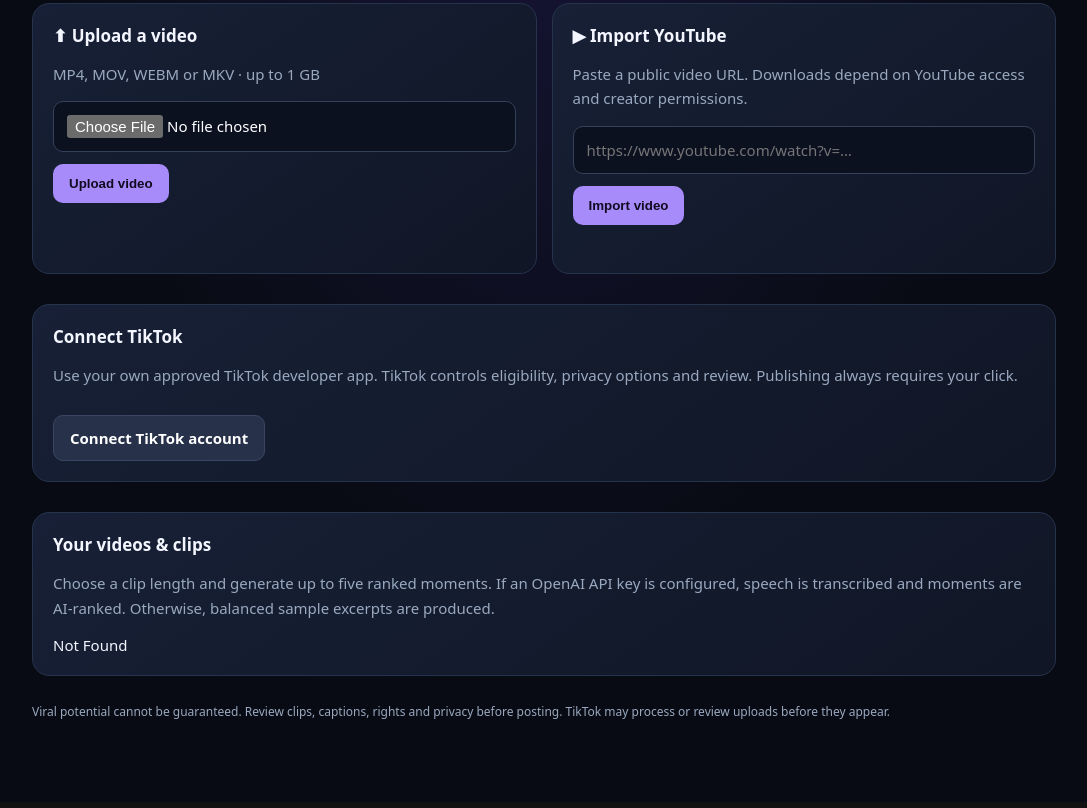
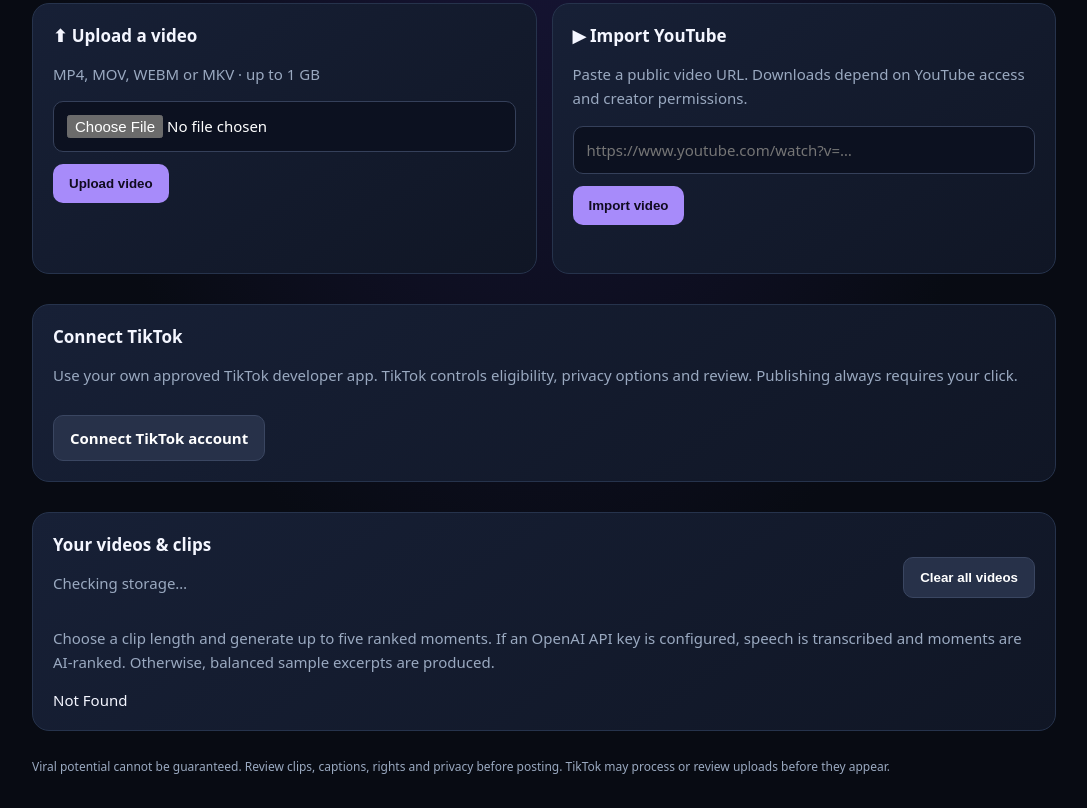
Before and after one commit to bry5jmfw65-debug/Tiktok, a plain HTML site: page static/index.html in a window 1280 px wide. Shown: the part 353-1161 px from the top of the page, without its empty margins (96-1183 px from the left). Drawn offline with Linux system fonts and the light colour scheme; no server answers.

Commit message:
Add storage meter and library cleanup controls

```diff
--- a/static/index.html
+++ b/static/index.html
@@ -11,7 +11,7 @@
 <section class="panel scan" id="uploadPanel"><h2>⬆ Upload a video</h2><p class="muted">MP4, MOV, WEBM or MKV · up to 1 GB</p><form id="upload"><input type="file" name="file" accept="video/*" required><button>Upload video</button></form><div class="progress-wrap" id="uploadProgress" aria-live="polite"><div class="progress-meta"><span id="uploadProgressLabel">Preparing upload</span><strong id="uploadPercent">0%</strong></div><div class="progress-track" role="progressbar" aria-label="Video upload progress" aria-valuemin="0" aria-valuemax="100" aria-valuenow="0" id="uploadProgressTrack"><div class="progress-fill" id="uploadProgressFill"></div></div><div class="progress-note" id="uploadProgressNote">Waiting to upload your video</div></div><div class="status" id="uploadStatus"></div></section>
 <section class="panel scan" id="youtubePanel"><h2>▶ Import YouTube</h2><p class="muted">Paste a public video URL. Downloads depend on YouTube access and creator permissions.</p><form id="youtube"><input name="url" type="url" placeholder="https://www.youtube.com/watch?v=…" required><button>Import video</button></form><div class="status" id="youtubeStatus"></div></section>
 <section class="panel full"><h2>Connect TikTok</h2><p class="muted">Use your own approved TikTok developer app. TikTok controls eligibility, privacy options and review. Publishing always requires your click.</p><a class="btn secondary" href="/api/tiktok/connect">Connect TikTok account</a></section>
-<section class="panel full"><h2>Your videos & clips</h2><p class="muted">Choose a clip length and generate up to five ranked moments. If an OpenAI API key is configured, speech is transcribed and moments are AI-ranked. Otherwise, balanced sample excerpts are produced.</p><div class="jobs" id="jobs">Loading your library…</div></section>
+<section class="panel full"><div class="row" style="align-items:center"><div><h2>Your videos & clips</h2><p class="muted" id="storageInfo">Checking storage…</p></div><div style="text-align:right"><button class="secondary" id="clearLibrary" type="button">Clear all videos</button></div></div><p class="muted">Choose a clip length and generate up to five ranked moments. If an OpenAI API key is configured, speech is transcribed and moments are AI-ranked. Otherwise, balanced sample excerpts are produced.</p><div class="jobs" id="jobs">Loading your library…</div></section>
 </div>
 <p class="small">Viral potential cannot be guaranteed. Review clips, captions, rights and privacy before posting. TikTok may process or review uploads before they appear.</p>
 </main><script>
@@ -22,7 +22,9 @@ function bind(formId,url,statusId,panelId){document.getElementById(formId).addEv
 function setUploadProgress(pct,label,note){document.getElementById("uploadPercent").textContent=pct+"%";document.getElementById("uploadProgressLabel").textContent=label;document.getElementById("uploadProgressNote").textContent=note;document.getElementById("uploadProgressFill").style.width=pct+"%";document.getElementById("uploadProgressTrack").setAttribute("aria-valuenow",String(pct))}
 function formatBytes(n){if(n<1024)return n+" B";if(n<1048576)return (n/1024).toFixed(1)+" KB";if(n<1073741824)return (n/1048576).toFixed(1)+" MB";return (n/1073741824).toFixed(2)+" GB"}
 bind("upload","/api/upload","uploadStatus","uploadPanel");bind("youtube","/api/youtube","youtubeStatus","youtubePanel");
-async function load(){const box=document.getElementById("jobs");try{const jobs=await api("/api/jobs");box.innerHTML=jobs.length?jobs.map(j=>'<article class="job"><b>'+esc(j.source)+'</b><div class="small">'+esc(j.status)+' · '+new Date(j.created*1000).toLocaleString()+'</div><form class="make row" data-id="'+esc(j.id)+'"><div><label>Clip length</label><select name="clip_length"><option>20</option><option selected>35</option><option>45</option><option>60</option></select></div><div><label>&nbsp;</label><button>Find highlights</button></div></form>'+(j.analysis_note?'<div class="note">'+esc(j.analysis_note)+'</div>':'')+(j.clips||[]).map(c=>clipHtml(c)).join("")+'</article>').join(""):'No videos yet. Upload or import one above.';box.querySelectorAll(".make").forEach(f=>f.addEventListener("submit",make));box.querySelectorAll(".publish").forEach(b=>b.addEventListener("click",publish))}catch(e){box.textContent=e.message}}
+async function load(){const box=document.getElementById("jobs");try{const jobs=await api("/api/jobs");box.innerHTML=jobs.length?jobs.map(j=>'<article class="job"><b>'+esc(j.source)+'</b><div class="small">'+esc(j.status)+' · '+new Date(j.created*1000).toLocaleString()+'</div><form class="make row" data-id="'+esc(j.id)+'"><div><label>Clip length</label><select name="clip_length"><option>20</option><option selected>35</option><option>45</option><option>60</option></select></div><div><label>&nbsp;</label><button>Find highlights</button></div></form><button class="secondary delete-job" type="button" data-id="'+esc(j.id)+'">Delete this video</button>'+(j.analysis_note?'<div class="note">'+esc(j.analysis_note)+'</div>':'')+(j.clips||[]).map(c=>clipHtml(c)).join("")+'</article>').join(""):'No videos yet. Upload or import one above.';box.querySelectorAll(".make").forEach(f=>f.addEventListener("submit",make));box.querySelectorAll(".publish").forEach(b=>b.addEventListener("click",publish));box.querySelectorAll(".delete-job").forEach(b=>b.addEventListener("click",deleteJob));const st=await api("/api/storage");document.getElementById("storageInfo").textContent=st.jobs+" videos · "+formatBytes(st.uploads_bytes)+" source files · "+formatBytes(st.clips_bytes)+" generated clips"}catch(e){box.textContent=e.message}}
+async function deleteJob(e){const b=e.currentTarget;if(!confirm("Delete this source video and all clips made from it?"))return;b.disabled=true;try{await api("/api/jobs/"+encodeURIComponent(b.dataset.id),{method:"DELETE"});await load()}catch(x){alert(x.message);b.disabled=false}}
+document.getElementById("clearLibrary").addEventListener("click",async()=>{if(!confirm("Permanently delete ALL uploaded videos and generated clips? Your TikTok connection and app settings will be kept."))return;const b=document.getElementById("clearLibrary");b.disabled=true;try{const r=await api("/api/library",{method:"DELETE"});alert(r.message);await load()}catch(e){alert(e.message)}finally{b.disabled=false}})
 function clipHtml(c){return '<div class="clip"><div><b>'+esc(c.title||"Candidate clip")+'</b><p>'+esc(c.reason||"")+'</p><span class="small">From '+c.start_seconds+'s · '+c.duration+'s</span><p><a href="'+esc(c.url)+'" target="_blank">Preview / download</a></p></div><button class="secondary publish" data-file="'+esc(c.name)+'" data-caption="'+esc((c.caption||"")+(c.hashtags?.length?" "+c.hashtags.join(" "):""))+'">Publish to TikTok</button></div>'}
 async function make(e){e.preventDefault();const f=e.target,b=f.querySelector("button"),p=f.closest(".job");b.disabled=true;b.textContent="Scanning moments…";p.classList.add("busy");try{await api("/api/jobs/"+f.dataset.id+"/clips",{method:"POST",body:new FormData(f)});await load()}catch(x){alert(x.message)}finally{b.disabled=false;b.textContent="Find highlights";p.classList.remove("busy")}}
 async function publish(e){const b=e.currentTarget;const caption=prompt("Review or edit your TikTok caption:",b.dataset.caption||"");if(caption===null)return;const privacy=prompt("Privacy: SELF_ONLY, MUTUAL_FOLLOW_FRIENDS, or PUBLIC_TO_EVERYONE","SELF_ONLY");if(!privacy)return;const f=new FormData();f.set("filename",b.dataset.file);f.set("caption",caption);f.set("privacy",privacy.trim().toUpperCase());b.disabled=true;try{const r=await api("/api/tiktok/publish",{method:"POST",body:f});alert(r.message+"\nPublish ID: "+r.publish_id)}catch(x){alert(x.message)}finally{b.disabled=false}}
```
